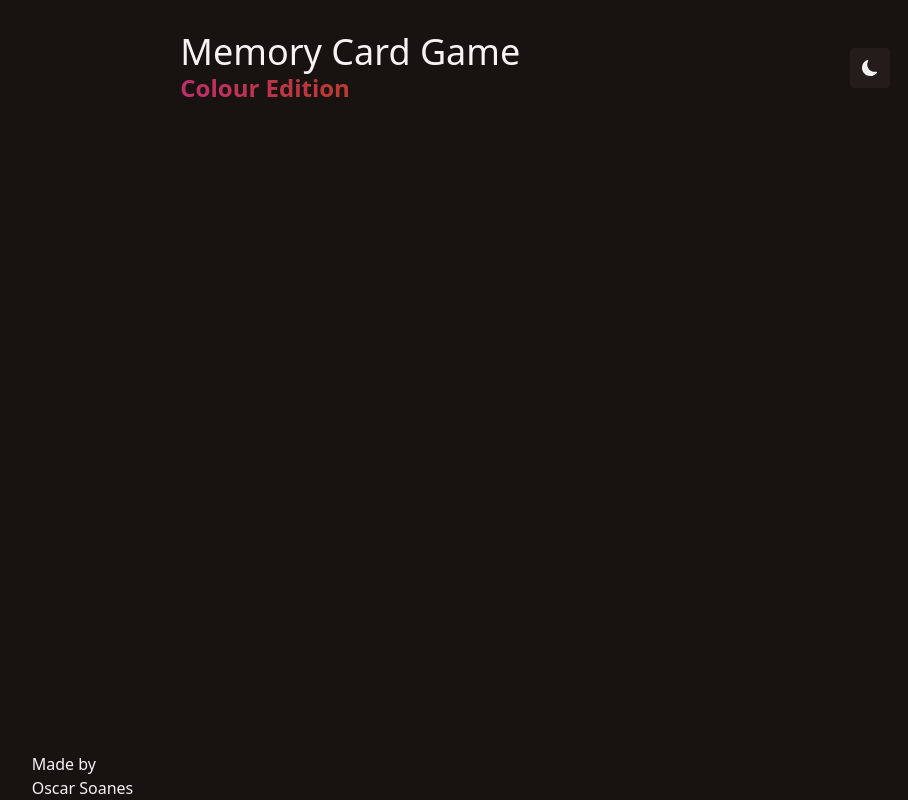
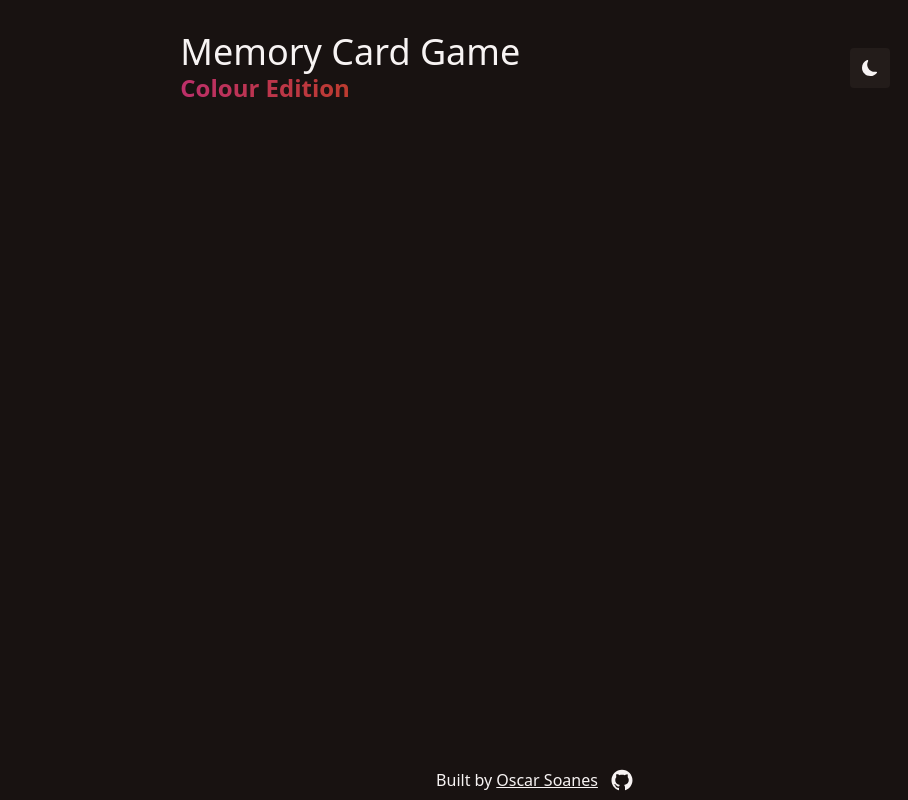
Before and after one commit to OscarSoanes/memory-card, a React (Create React App) app: page / in a window 1280 px wide. Shown: the whole page, without its empty margins (105-1013 px from the left). Built offline with nearby package versions, Linux system fonts and the light colour scheme.

Commit message:
Added footer styling

```diff
--- a/src/components/Footer.jsx
+++ b/src/components/Footer.jsx
@@ -1,8 +1,12 @@
+import { AiFillGithub } from "react-icons/ai";
+
 export function Footer() {
-    return (
-        <footer>
-            <p>Made by</p>
-            <a href="https://github.com/OscarSoanes">Oscar Soanes</a>
-        </footer>
-    )
+  return (
+    <footer className='flex gap-1 justify-center content-center items-center mt-12 p-2 rounded-t-lg'>
+      <p>Built by</p>
+      <a className='flex gap-3 underline' href='https://github.com/OscarSoanes'>
+        Oscar Soanes <AiFillGithub className='h-6 w-6' />{" "}
+      </a>
+    </footer>
+  );
 }
```
